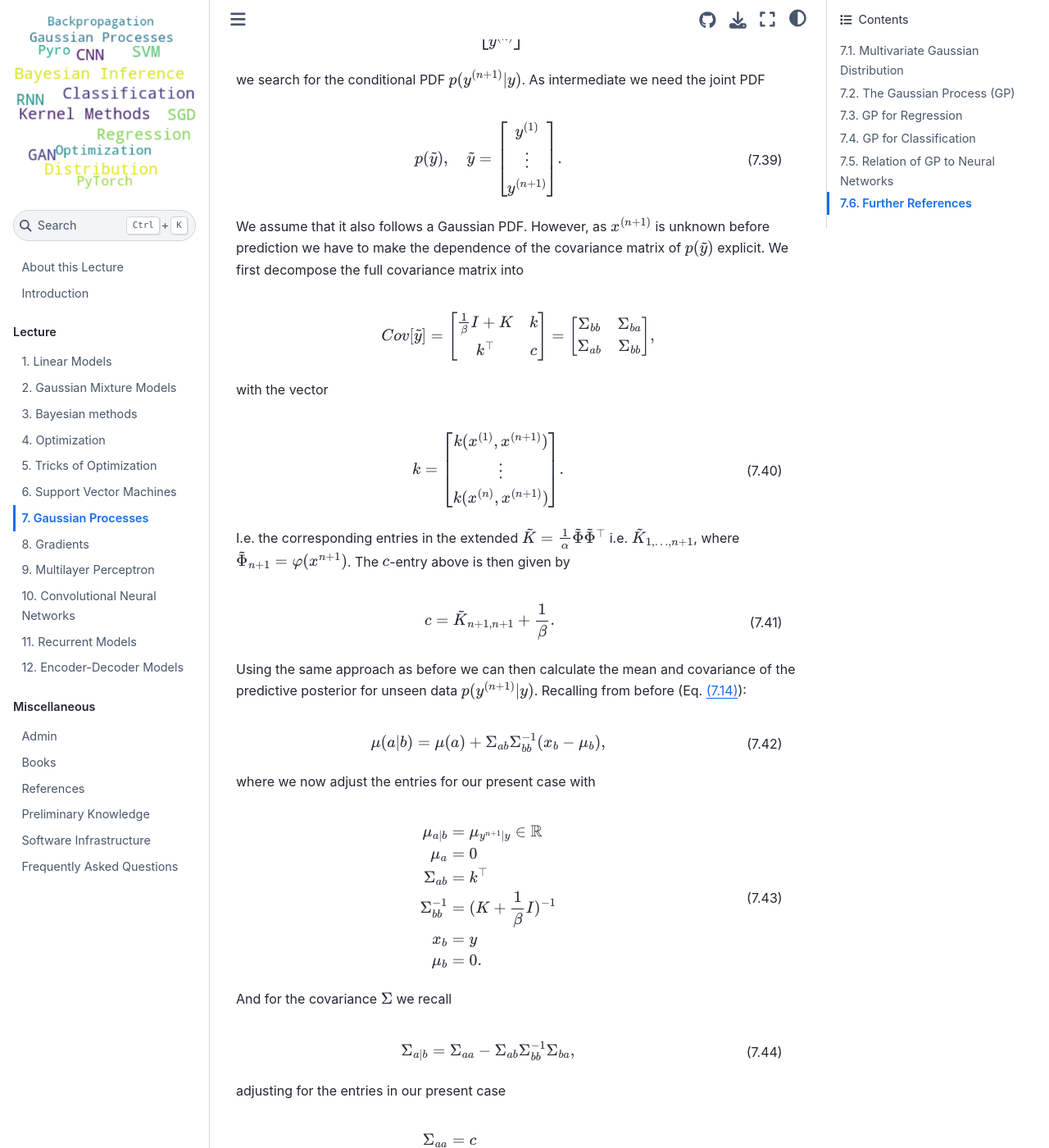
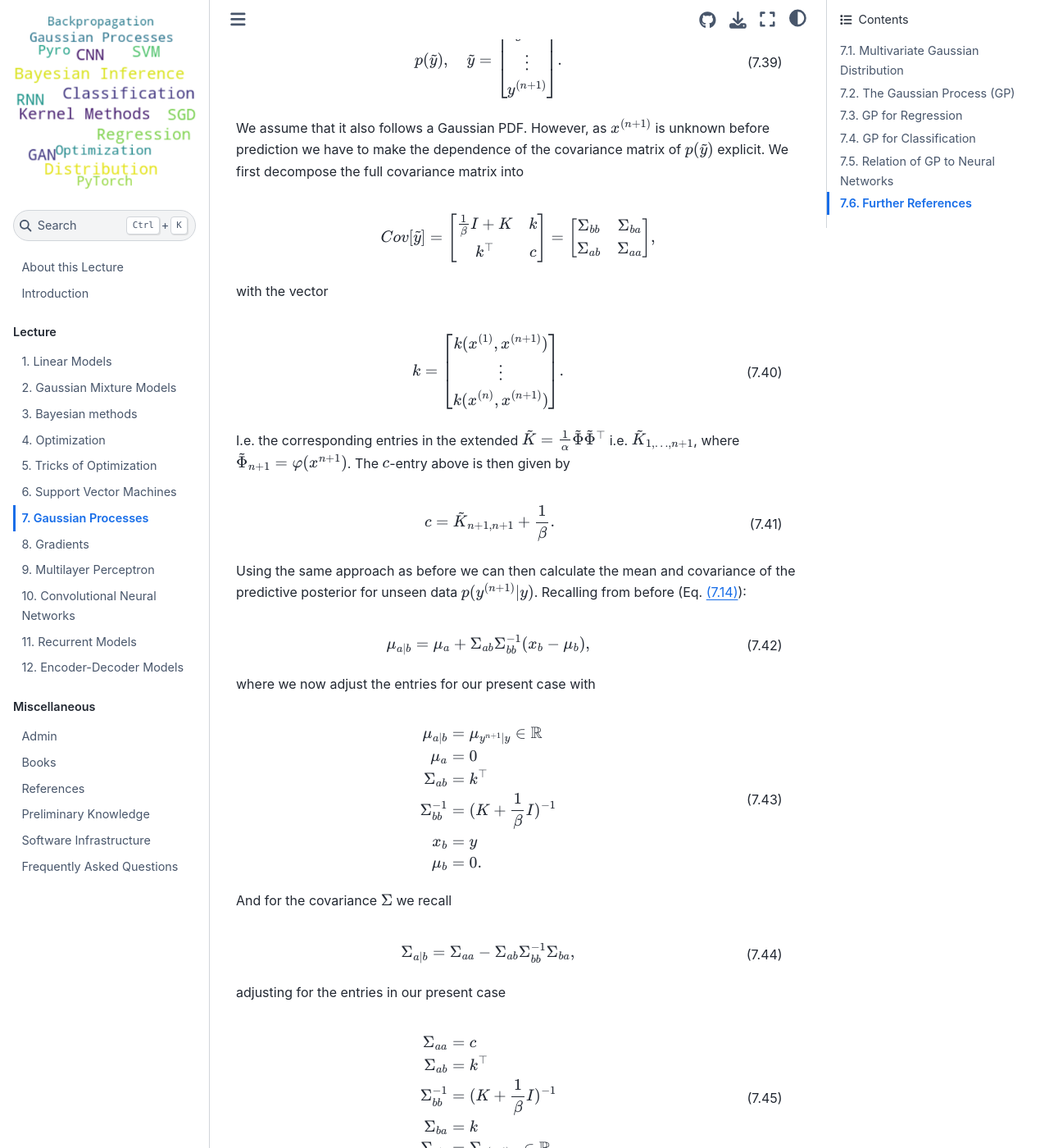
Before and after one commit to tumaer/SciML, a Jupyter Book: the page built from lecture/gp.md, in a window 1280 px wide and 1400 px high, scrolled down 8928 px. Shown: the whole window at 82% size. Built offline with Jupyter Book 1.0.4 settings and Sphinx 7.4.7 and the Sphinx Book theme 1.1.4, drawn with Linux system fonts in a browser that asks for light colours; pages that are not in the unit, such as notebooks, are missing from menus; cross-references to code outside the pages are shown as plain code; some of the changed text lies outside the part shown.

Commit message:
typos in GP

````diff
--- a/lecture/gp.md
+++ b/lecture/gp.md
@@ -269,8 +264,6 @@ $$
     \text{Cov}[y] &= L^{-1} + A  \Lambda A^{\top},
 \end{align}
 $$ (gaussian_evidence_and_posterior_duplicate)
-
-<!-- TODO: is this correct? -->
 
 into which we now substitute
 
@@ -346,7 +339,7 @@ Cov[\tilde{y}] = \left[
 \right]= \left[
     \begin{matrix}
         \Sigma_{bb} &\Sigma_{ba} \\
-        \Sigma_{ab} &\Sigma_{bb} \\
+        \Sigma_{ab} &\Sigma_{aa} \\
     \end{matrix}
 \right],
 $$
@@ -372,7 +365,7 @@ $$ (gp_query_c)
  Using the same approach as before we can then calculate the mean and covariance of the predictive posterior for unseen data $p(y^{(n+1)}|y)$. Recalling from before (Eq. {eq}`cond_pdf_stats`):
 
 $$
-\mu(a | b) = \mu(a) + \Sigma_{ab} \Sigma^{-1}_{bb}(x_{b} - \mu_{b}),
+\mu_{a | b} = \mu_a + \Sigma_{ab} \Sigma^{-1}_{bb}(x_{b} - \mu_{b}),
 $$ (gp_predictive_mean)
 
 where we now adjust the entries for our present case with
@@ -446,7 +439,6 @@ name: gp_regression_examples1d_
 ---
 Probability distribution of a 1D Gaussian process (Source: {cite}`duvenaud2014`).
 ```
-
 
 > This immediately shows the utility of GP-regression for engineering applications where we often have few data points but yet need to be able to provide guarantees for our predictions which GPs offer at a reasonable computational cost.
 
@@ -550,9 +542,9 @@ for ever larger $l$'s the process can then just be repeated. The mean and covari
 
 $$
 \begin{align}
-    \mu(y'|y) &= K(x', x) \left( K(x, x) - \frac{1}{\beta} I \right)^{-1} y \\
-    \Sigma_{y'|y} &= K(x', x') + \frac{1}{\beta}I \\
-    &- K(x', x) \left( K(x, x) + \frac{1}{\beta} I \right)^{-1} K(x, x')
+    \mu_{y'|y} &= k(x', x) \left( k(x, x) + \frac{1}{\beta} I \right)^{-1} y \\
+    \Sigma_{y'|y} &= k(x', x') + \frac{1}{\beta}I \\
+    &- k(x', x) \left( k(x, x) + \frac{1}{\beta} I \right)^{-1} k(x, x')
 \end{align}
 $$ (gp_posterior_multiple_targets)
 
````
Also changed, not shown: other parts of lecture/gp.md (+0 -5 lines).
